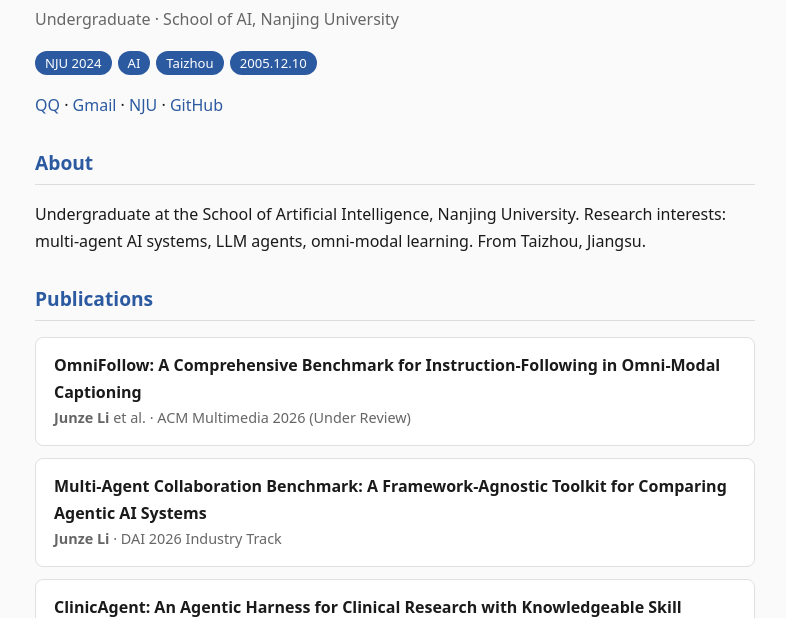
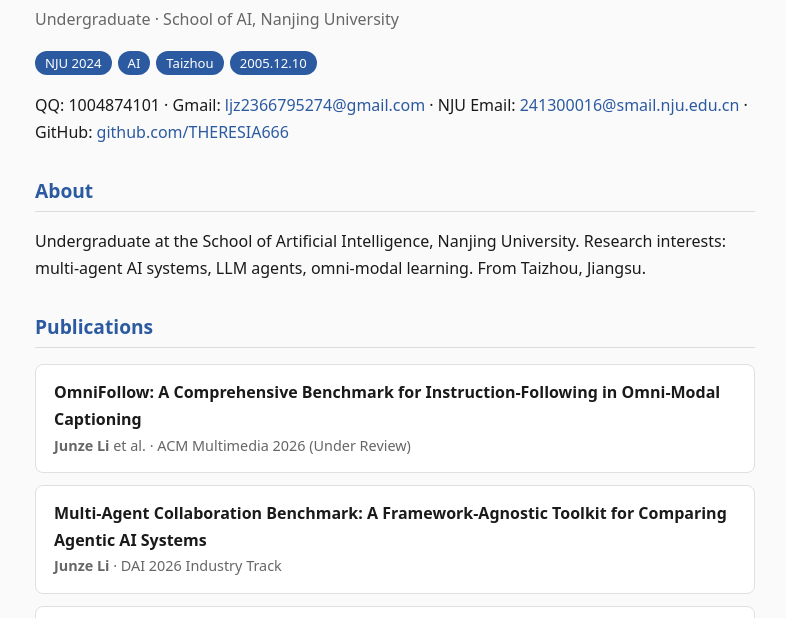
Before and after one commit to THERESIA666/THERESIA666.github.io, a plain HTML site: page index.html in a window 1280 px wide. Shown: the part 110-728 px from the top of the page, without its empty margins (245-1031 px from the left). Drawn offline with Linux system fonts and the light colour scheme.

Commit message:
Show full contact information

```diff
--- a/index.html
+++ b/index.html
@@ -10,7 +10,7 @@
   <h1>Junze Li <span style="font-size:.6em;color:#999">李君泽</span></h1>
   <p style="color:#666">Undergraduate · School of AI, Nanjing University</p>
   <p><span class="tag">NJU 2024</span><span class="tag">AI</span><span class="tag">Taizhou</span><span class="tag">2005.12.10</span></p>
-  <p><a href="mailto:1004874101@qq.com">QQ</a> · <a href="mailto:ljz2366795274@gmail.com">Gmail</a> · <a href="mailto:241300016@smail.nju.edu.cn">NJU</a> · <a href="https://github.com/THERESIA666">GitHub</a></p>
+  <p>QQ: 1004874101 · Gmail: <a href="mailto:ljz2366795274@gmail.com">ljz2366795274@gmail.com</a> · NJU Email: <a href="mailto:241300016@smail.nju.edu.cn">241300016@smail.nju.edu.cn</a> · GitHub: <a href="https://github.com/THERESIA666">github.com/THERESIA666</a></p>
   <h2>About</h2>
   <p>Undergraduate at the School of Artificial Intelligence, Nanjing University. Research interests: multi-agent AI systems, LLM agents, omni-modal learning. From Taizhou, Jiangsu.</p>
   <h2>Publications</h2>
```
